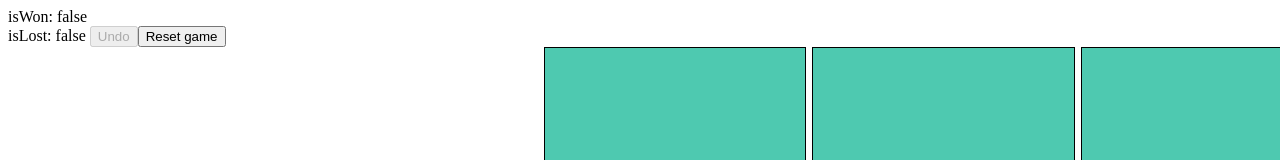
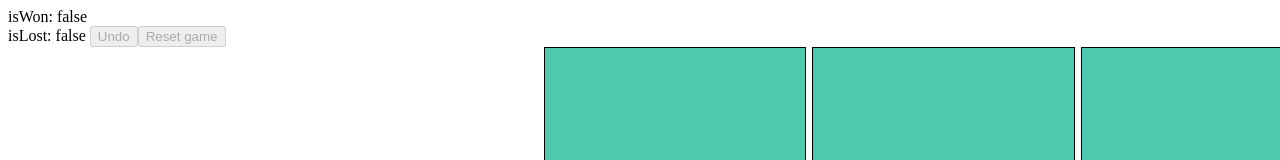
Before and after one commit to JakubK/VueElectronSolitaire, a Vue app: page / in a window 1280 px wide. Shown: the top 160 px of the page. Built offline with nearby package versions, Linux system fonts and the light colour scheme.

Commit message:
Add directories for models and composables

```diff
--- a/src/renderer/App.css
+++ b/src/renderer/App.css
@@ -21,7 +21,6 @@
     align-self: flex-start;
 }
 
-
 .grid__corner--left {
     grid-column: 1 / span 2;
     grid-row: 1 / span 2;
--- a/src/renderer/App.vue
+++ b/src/renderer/App.vue
@@ -2,8 +2,8 @@
   isWon: {{ isWon }}
   <br/>
   isLost: {{ isLost }}
-  <button :disabled="isUndoStackEmpty()" @click="undo">Undo</button>
-  <button @click="resetMap" >Reset game</button>
+  <button :disabled="isUndoStackEmpty" @click="undo">Undo</button>
+  <button :disabled="isUndoStackEmpty" @click="resetMap" >Reset game</button>
   <div class="grid">
     <div class="grid__row">
       <div class="grid__corner grid__corner--left"></div>
@@ -51,8 +51,7 @@
 
 <script lang="ts" setup>
 import Cell from './Cell.vue';
-import { useMap } from './map';
-
+import { useMap } from './composables/map';
 const { isLost, isWon, resetMap, undo, isUndoStackEmpty } = useMap();
 resetMap();
 
--- a/src/renderer/Cell.vue
+++ b/src/renderer/Cell.vue
@@ -7,7 +7,8 @@
 </template>
 
 <script lang="ts" setup>
-import { useMap } from './map';
+import { useMap } from './composables/map';
+
 defineProps({
     x: {
         type: Number,
--- a/src/renderer/map.ts
+++ b/src/renderer/composables/map.ts
@@ -1,5 +1,5 @@
 import { computed, Ref, ref } from "vue"
-import { Cell } from "./cell";
+import { Cell } from "../models/cell";
 
 const map: Ref<Cell[]> = ref([]);
 
@@ -23,7 +23,7 @@ export const useMap = () => {
 		emptyCell.isTaken = false;
 	}
 
-	const isUndoStackEmpty = () => undoStack.value.length === 0;
+	const isUndoStackEmpty = computed(() => undoStack.value.length === 0);
 	const undo = () => {
 		const actions = [{...undoStack.value.pop()}, {...undoStack.value.pop()}, {...undoStack.value.pop()}];
 		actions.forEach(action => {
```
Also changed, not shown: src/renderer/models/cell.ts (renamed from src/renderer/cell.ts).
